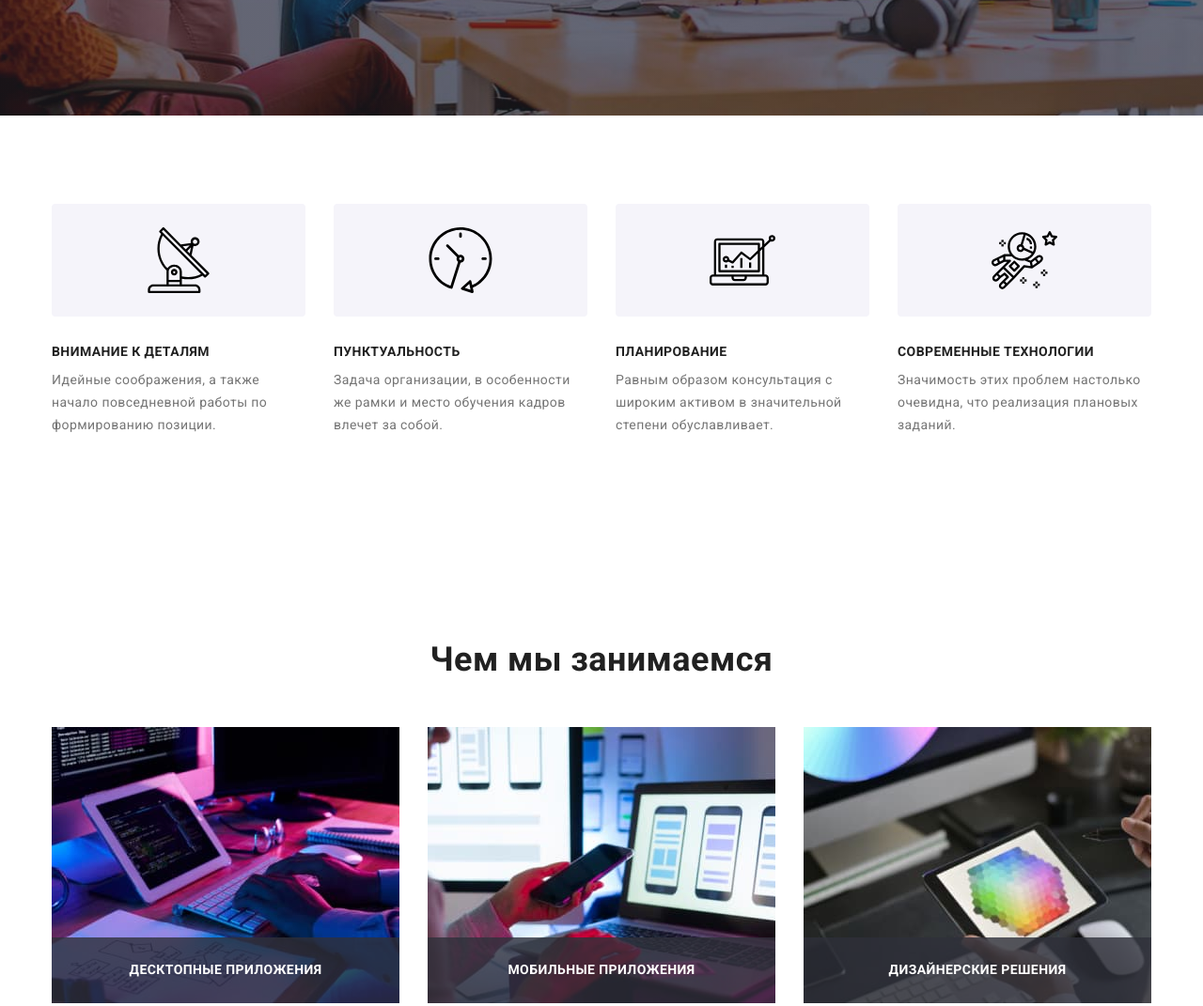
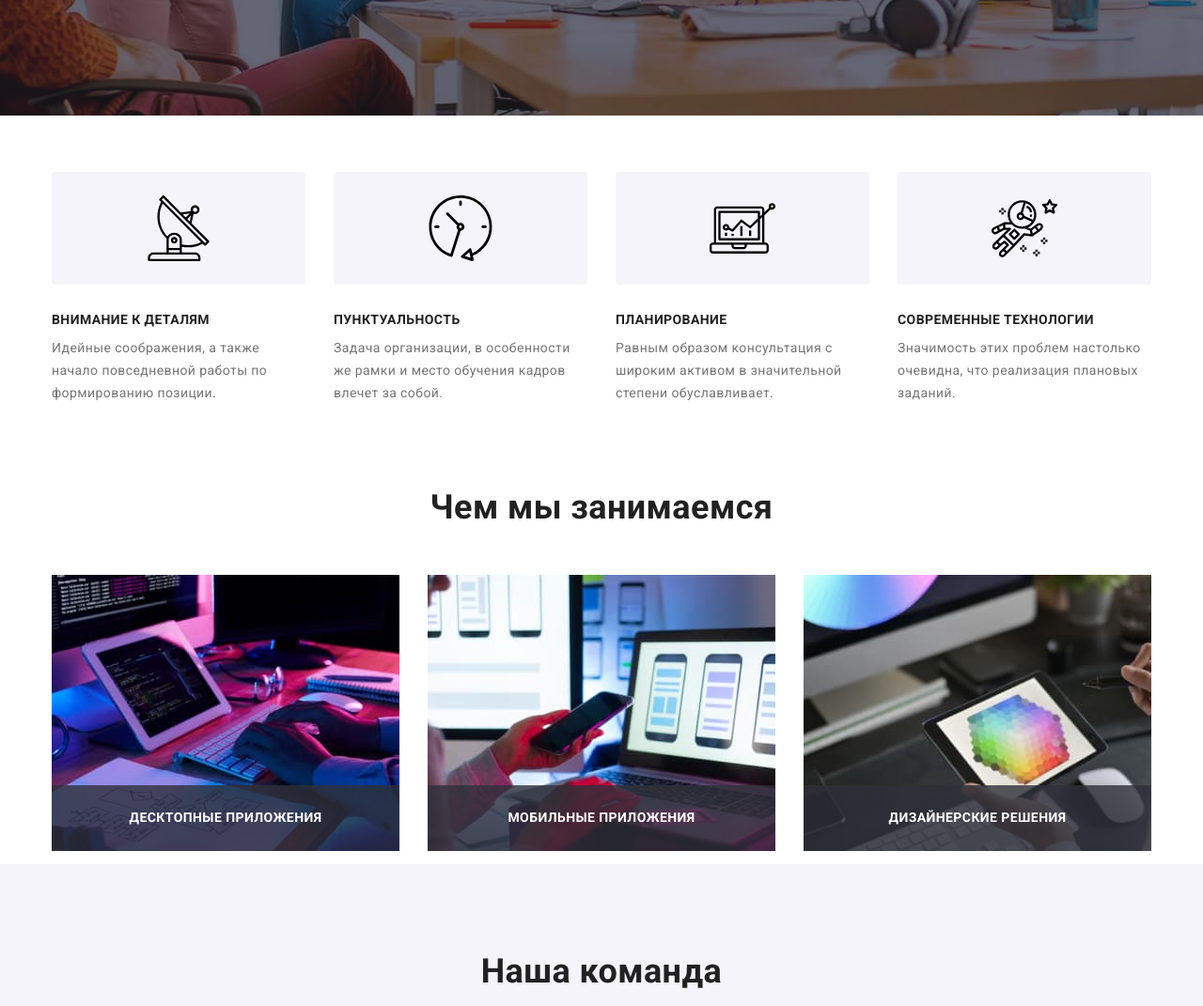
Before and after one commit to Bohdan-Makohoniuk/goit-markup-hw-08, a plain HTML site: page index.html in a window 1280 px wide. Shown: the part 560-1631 px from the top of the page at 94% size. Drawn offline with nearby package versions, Linux system fonts and the light colour scheme.

Commit message:
Виправляє відступи
Виправляє шлях до картнки секції герой
Виправляє маржини та падінги на секції
Виправлені налаштування контейнера

```diff
--- a/scss/components/_footer.scss
+++ b/scss/components/_footer.scss
@@ -59,7 +59,7 @@
     @include mq(tablet-only) {
             display: flex;
             flex-direction: column;
-            margin-left: 76px;
+            // margin-left: 76px;
 
         }
 }
@@ -108,7 +108,7 @@ address {
         }
     @include mq(tablet-only) {
             margin-left: auto;
-            margin-right: 89px;
+            // margin-right: 89px;
         }
     @include mq(desktop) {
             margin-left: 70px;
@@ -169,6 +169,7 @@ address {
             display: flex;
             flex-direction: column;
             align-items: center;
+            margin-top: 60px;
             margin-left: auto;
             margin-right: auto;
             max-width: 450px;
--- a/scss/components/_hero.scss
+++ b/scss/components/_hero.scss
@@ -27,10 +27,10 @@
 
 
             background-image: linear-gradient(rgba(47, 48, 58, 0.4)),
-            url('../../images/hero/Header-mob-img_result.jpg');
+            url('../images/hero/Header-mob-img_result.jpg');
 
                         @include mq (retina) {
-                            background-image: linear-gradient(rgba(47, 48, 58, 0.4)), url('../../images/hero/Header-mob-img@2x_result.jpg');
+                            background-image: linear-gradient(rgba(47, 48, 58, 0.4)), url('../images/hero/Header-mob-img@2x_result.jpg');
                         }
 
             // @include mq (mobile) {
--- a/scss/components/_partners.scss
+++ b/scss/components/_partners.scss
@@ -34,10 +34,16 @@
 
 .partners {
     margin-bottom: 30px;
+@include mq (mobile-only) {
+// margin-right: 30px;
+    &:nth-child(n+5) {
+            margin-bottom: 0px;
+        }
+}
 @include mq (tablet-only) {
 margin-right: 30px;
-    &:nth-child(3n+3) {
-            margin-right: 0px;
+    &:nth-child(n+4) {
+            margin-bottom: 0px;
         }
 }
 
--- a/scss/components/_section-specifics.scss
+++ b/scss/components/_section-specifics.scss
@@ -10,15 +10,13 @@ display: flex;
     .section-list__item:nth-child(2n-1) {
     margin-right: 30px;
     }
-    &__item:nth-child(-n+2){
-    margin-bottom: 30px;
-    }
+
 }
 
 @include mq(desktop){
     display: flex;
     flex-wrap: nowrap;
-    width: 270px;
+    // width: 270px;
 
         .section-list__item:not(:last-child) {
             margin-right: 30px;
@@ -28,18 +26,31 @@ display: flex;
 
 }
 
+&__item:not(:last-child){
+    margin-bottom: 30px;
+}
+
+
  &__item {
     @include mq(mobile-only){
-        margin-bottom: 30px;
+    &__item:not(:last-child) {
+            margin-bottom: 30px;
+        }
         max-width: 450px;
     }
+
     @include mq(tablet-only){
 
         max-width: 354px;
 
     }
  }
+
 }
+
+// .section-list__item:not(:last-child) {
+//     margin-bottom: 0px;
+// }
 
 
 .section-icon {
--- a/scss/components/_team.scss
+++ b/scss/components/_team.scss
@@ -51,6 +51,10 @@
                 max-width: 354px;
                 margin-bottom: 30px;
             }
+            .team-item:nth-child(n+3){
+                margin-bottom: 0px;
+            }
+
             .team-item:nth-child(2n+1) {
                 margin-right: 30px;
             }
--- a/scss/utils/_container.scss
+++ b/scss/utils/_container.scss
@@ -1,35 +1,54 @@
-.container {
+// .container {
 
-    padding-left: 15px;
-    padding-right: 15px;
-    margin-left: auto;
-    margin-right: auto;
-// mobile screen for 480px
-    // @media screen and (min-width: 480px) {
-    //     width: 480px;
-    // }
-        // @include mq (mobile) {
-        //     width: 480px;
-        // }
+//     padding-left: 15px;
+//     padding-right: 15px;
+//     margin-left: auto;
+//     margin-right: auto;
+// // mobile screen for 480px
+//     // @media screen and (min-width: 480px) {
+//     //     width: 480px;
+//     // }
+//         // @include mq (mobile) {
+//         //     width: 480px;
+//         // }
 
-// tablet screen for 768px
-        @media screen and (min-width: 768px) {
-            width: 768px;
-        }
-                // @include mq (tablet) {
-                //     width: 768px;
-                // }
-// desktop screen for 1200px
-                @media screen and (min-width: 1200px) {
-                    width: 1200px;
-                }
+// // tablet screen for 768px
+//         @media screen and (min-width: 768px) {
+//             width: 768px;
+//         }
+//                 // @include mq (tablet) {
+//                 //     width: 768px;
+//                 // }
+// // desktop screen for 1200px
+//                 @media screen and (min-width: 1200px) {
+//                     width: 1200px;
+//                 }
 
-                // @include mq (desktop) {
-                //     width: 1200px;
-                // }
+//                 // @include mq (desktop) {
+//                 //     width: 1200px;
+//                 // }
 
 
 
+// }
+
+.container {
+    padding: 0px 15px;
+    margin: 0 auto;
+    width: 100%;
+
+
+    @media screen and (min-width: 480px) {
+        width: 480px;
+    }
+
+    @media screen and (min-width: 768px) {
+        width: 768px;
+    }
+
+    @media screen and (min-width: 1200px) {
+        width: 1200px;
+    }
 }
 
 .title {
--- a/scss/utils/_vars.scss
+++ b/scss/utils/_vars.scss
@@ -9,7 +9,7 @@
 }
 
 body {
-    max-width: 1600px;
+
     font-family: Roboto, serif;
     background-color: var(--primary-white-color);
     color: var(--primary-text-calor);
@@ -23,10 +23,5 @@ body {
             margin-left: auto;
             margin-right: auto;
             padding-top: 60px;
-            // padding-bottom: 60px;
 
-            @include mq(desktop) {
-                    padding-top: 94px;
-                    padding-bottom: 94px;
-                }
         }
```
Also changed, not shown: css/main.css, css/main.min.css, 2 other files.
